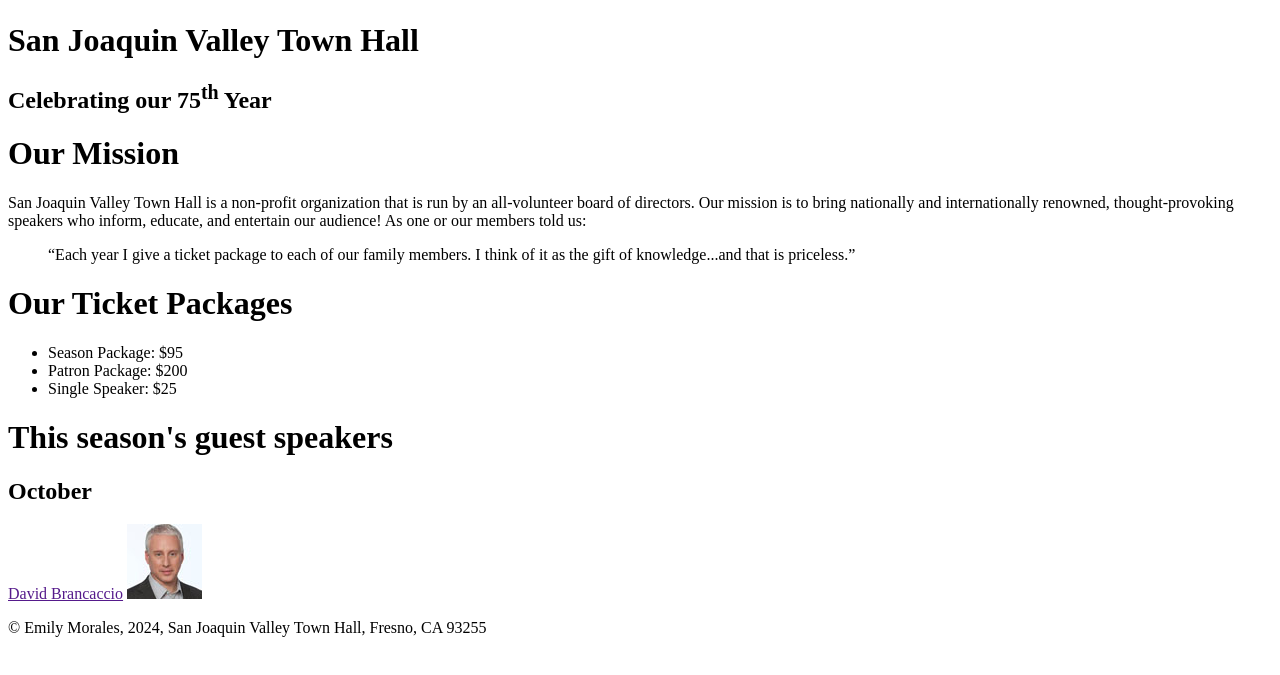
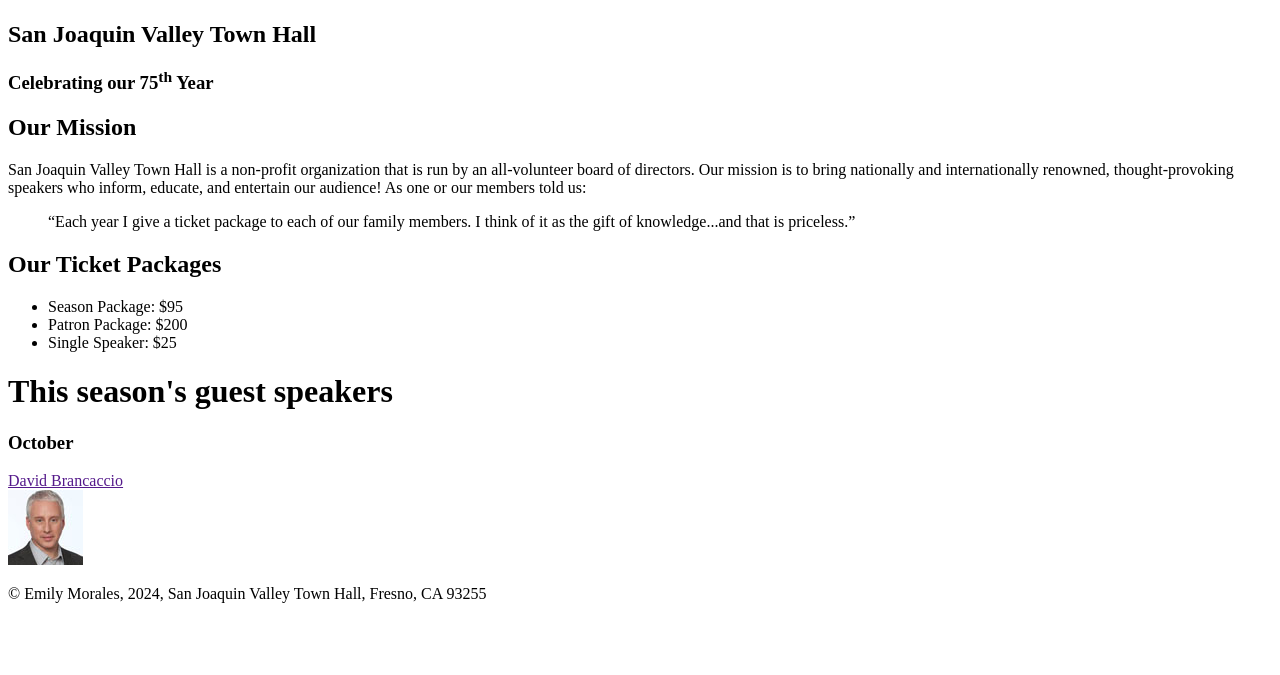
Before and after one commit to esm33/A05, a plain HTML site: page index.html in a window 1280 px wide. Shown: the part 91-766 px from the top of the page. Drawn offline with Linux system fonts and the light colour scheme.

Commit message:
Editing Headers

```diff
--- a/index.html
+++ b/index.html
@@ -4,27 +4,26 @@
 <header>
     <title>San Joaquin Valley Town Hall</title>
 	<!-- <link rel="icon" href="" type=""> -->
-    <img src="town_hall_logo.gif" alt="Town Hall Logo">
+    <img src="town_hall_logo.gif" alt="Town Hall Logo" height="80">
+    <h2>San Joaquin Valley Town Hall</h2>
+    <h3>Celebrating our 75<sup>th</sup> Year</h3>
 </header>
 
 <body>
     <main>
-        <h1>San Joaquin Valley Town Hall</h1>
-        <h2>Celebrating our 75<sup>th</sup> Year</h2>
-
-        <h1>Our Mission</h1>
+        <h2>Our Mission</h2>
         <p>San Joaquin Valley Town Hall is a non-profit organization that is run by an all-volunteer board of directors. Our mission is to bring nationally and internationally renowned, thought-provoking speakers who inform, educate, and entertain our audience! As one or our members told us:</p>
 		<blockquote>&ldquo;Each year I give a ticket package to each of our family members. I think of it as the gift of knowledge...and that is priceless.&rdquo;</blockquote>
-		<h1>Our Ticket Packages</h1>
+		<h2>Our Ticket Packages</h2>
 		<ul>
 			<li>Season Package: $95</li>
 			<li>Patron Package: $200</li>
 			<li>Single Speaker: $25</li>
 		</ul>
-        <h1>    This season's guest speakers</h1>
-        <h2>October</h2>
+        <h1>This season's guest speakers</h1>
+        <h3>October<br></h3>
         <a href="">David Brancaccio</a>
-        <img src="brancaccio75.jpg" alt="Portrait of David Brancaccio">
+        <br><img src="brancaccio75.jpg" alt="Portrait of David Brancaccio">
     </main>
 </body>
 
```
